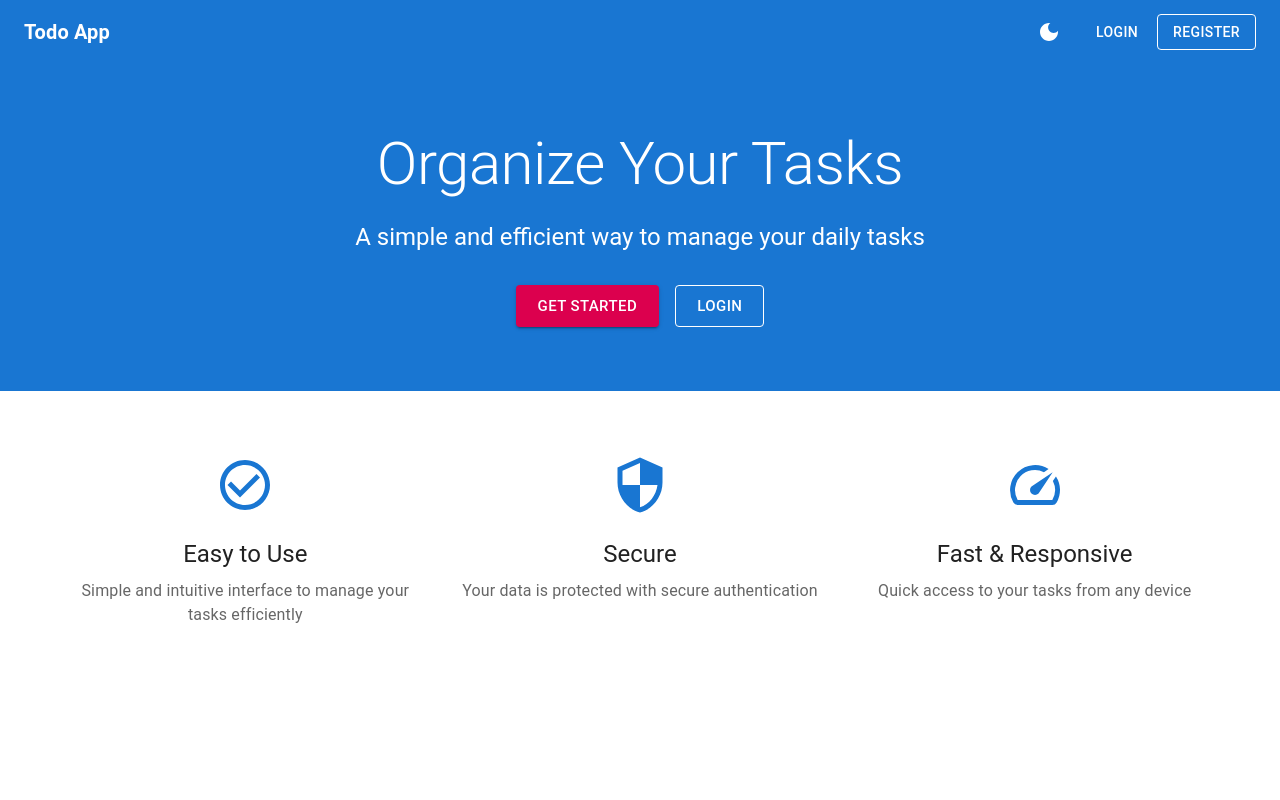
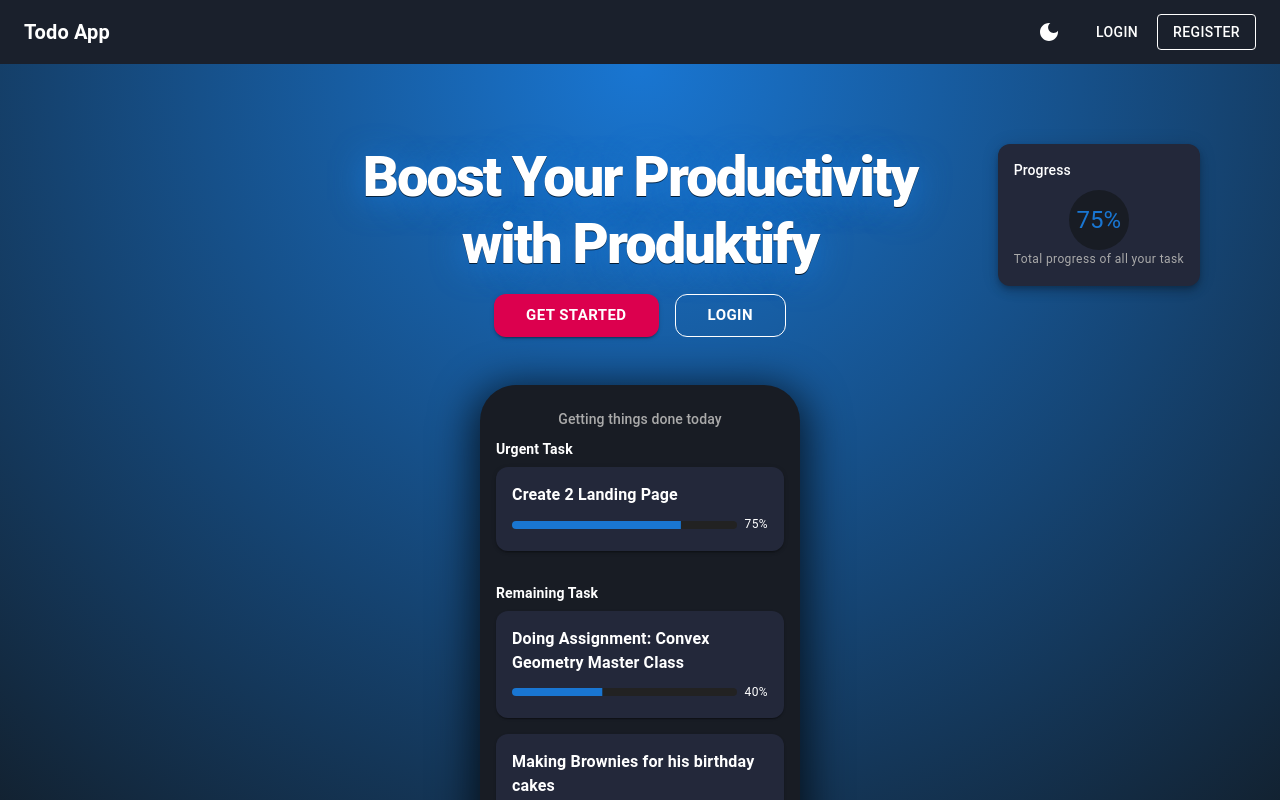
Before and after one commit to Amir2210/cursor-ai-sandbox, a React (Vite) app: page / in a window 1280 px wide. Shown: the top 800 px of the page. Built offline with nearby package versions, Linux system fonts and the light colour scheme.

Commit message:
Change the landing page style

```diff
--- a/src/components/Navbar.jsx
+++ b/src/components/Navbar.jsx
@@ -38,7 +38,13 @@
   };
 
   return (
-    <AppBar position="static" color="primary" elevation={0}>
+    <AppBar
+      position="static"
+      sx={{
+        bgcolor: '#1a202c', // Dark background color
+        boxShadow: '0 2px 8px rgba(0,0,0,0.6)', // Subtle shadow
+      }}
+    >
       <Toolbar>
         <Typography
           variant="h6"
@@ -47,7 +53,7 @@
           sx={{
             flexGrow: 1,
             textDecoration: 'none',
-            color: 'inherit',
+            color: 'white', // Ensure text is white
             fontWeight: 'bold'
           }}
         >
@@ -65,7 +71,7 @@
                 variant="body1"
                 sx={{
                   mr: 2,
-                  color: 'inherit',
+                  color: 'white', // Ensure text is white
                   fontWeight: 500
                 }}
               >
@@ -119,6 +125,7 @@
                 variant="outlined"
                 sx={{
                   borderColor: 'white',
+                  color: 'white', // Ensure text is white
                   '&:hover': {
                     borderColor: 'white',
                     backgroundColor: 'rgba(255, 255, 255, 0.1)'
--- a/src/pages/Landing.jsx
+++ b/src/pages/Landing.jsx
@@ -1,36 +1,69 @@
 import React from 'react';
-import { Box, Container, Typography, Button, Grid } from '@mui/material';
+import { Box, Container, Typography, Button, Grid, Paper, Avatar, LinearProgress, useTheme } from '@mui/material';
 import { Link as RouterLink } from 'react-router-dom';
 import CheckCircleOutlineIcon from '@mui/icons-material/CheckCircleOutline';
 import SecurityIcon from '@mui/icons-material/Security';
 import SpeedIcon from '@mui/icons-material/Speed';
 
+const mockTasks = [
+  {
+    title: 'Create 2 Landing Page',
+    progress: 75,
+    urgent: true,
+  },
+  {
+    title: 'Doing Assignment: Convex Geometry Master Class',
+    progress: 40,
+    urgent: false,
+  },
+  {
+    title: 'Making Brownies for his birthday cakes',
+    progress: 100,
+    urgent: false,
+  },
+];
+
 const Landing = () => {
+  const theme = useTheme();
   return (
-    <Box sx={{ minHeight: 'calc(100vh - 64px)' }}>
+    <Box sx={{ minHeight: '100vh', bgcolor: 'background.default', position: 'relative', overflow: 'hidden' }}>
       {/* Hero Section */}
       <Box
         sx={{
-          bgcolor: 'primary.main',
-          color: 'white',
-          py: 8,
-          textAlign: 'center'
+          position: 'relative',
+          display: 'flex',
+          flexDirection: 'column',
+          alignItems: 'center',
+          justifyContent: 'center',
+          pt: 10,
+          pb: 6,
+          background: 'radial-gradient(circle at 50% 0%, #1976d2 0%, #111 100%)',
         }}
       >
-        <Container maxWidth="md">
-          <Typography variant="h2" component="h1" gutterBottom>
-            Organize Your Tasks
-          </Typography>
-          <Typography variant="h5" component="h2" gutterBottom sx={{ mb: 4 }}>
-            A simple and efficient way to manage your daily tasks
-          </Typography>
+        <Typography
+          variant="h2"
+          component="h1"
+          sx={{
+            fontWeight: 900,
+            fontSize: { xs: '2.2rem', md: '3.5rem' },
+            textAlign: 'center',
+            color: 'white',
+            letterSpacing: '-2px',
+            mb: 2,
+            textShadow: '0 4px 32px #1976d2, 0 1px 0 #000',
+            zIndex: 2,
+          }}
+        >
+          Boost Your Productivity<br />with Produktify
+        </Typography>
+        <Box sx={{ display: 'flex', gap: 2, mb: 4, zIndex: 2 }}>
           <Button
             component={RouterLink}
             to="/register"
             variant="contained"
             color="secondary"
             size="large"
-            sx={{ mr: 2 }}
+            sx={{ fontWeight: 700, px: 4, borderRadius: 3 }}
           >
             Get Started
           </Button>
@@ -40,10 +73,120 @@
             variant="outlined"
             color="inherit"
             size="large"
+            sx={{ fontWeight: 700, px: 4, borderRadius: 3, borderColor: 'white', color: 'white' }}
           >
             Login
           </Button>
-        </Container>
+        </Box>
+        {/* Phone Mockup */}
+        <Box
+          sx={{
+            position: 'relative',
+            width: { xs: 260, sm: 320 },
+            height: { xs: 520, sm: 600 },
+            mx: 'auto',
+            borderRadius: '36px',
+            boxShadow: '0 8px 40px 8px #000a',
+            background: '#181c24',
+            p: 2,
+            zIndex: 2,
+            mt: 2,
+            mb: 2,
+            display: 'flex',
+            flexDirection: 'column',
+            justifyContent: 'flex-start',
+            alignItems: 'center',
+          }}
+        >
+          <Typography variant="subtitle2" color="#aaa" sx={{ mb: 1, mt: 1 }}>
+            Getting things done today
+          </Typography>
+          <Box sx={{ width: '100%', mb: 2 }}>
+            <Typography variant="body2" color="#fff" sx={{ fontWeight: 700, mb: 1 }}>
+              Urgent Task
+            </Typography>
+            <Paper elevation={2} sx={{ bgcolor: '#23283a', p: 2, mb: 2, borderRadius: 3 }}>
+              <Typography variant="body1" color="#fff" sx={{ fontWeight: 600 }}>
+                {mockTasks[0].title}
+              </Typography>
+              <Box sx={{ display: 'flex', alignItems: 'center', mt: 1 }}>
+                <LinearProgress
+                  variant="determinate"
+                  value={mockTasks[0].progress}
+                  sx={{ flex: 1, height: 8, borderRadius: 5, bgcolor: '#222', '& .MuiLinearProgress-bar': { bgcolor: '#1976d2' } }}
+                />
+                <Typography variant="caption" color="#fff" sx={{ ml: 1 }}>
+                  {mockTasks[0].progress}%
+                </Typography>
+              </Box>
+            </Paper>
+          </Box>
+          <Box sx={{ width: '100%' }}>
+            <Typography variant="body2" color="#fff" sx={{ fontWeight: 700, mb: 1 }}>
+              Remaining Task
+            </Typography>
+            <Paper elevation={1} sx={{ bgcolor: '#23283a', p: 2, mb: 2, borderRadius: 3 }}>
+              <Typography variant="body1" color="#fff" sx={{ fontWeight: 600 }}>
+                {mockTasks[1].title}
+              </Typography>
+              <Box sx={{ display: 'flex', alignItems: 'center', mt: 1 }}>
+                <LinearProgress
+                  variant="determinate"
+                  value={mockTasks[1].progress}
+                  sx={{ flex: 1, height: 8, borderRadius: 5, bgcolor: '#222', '& .MuiLinearProgress-bar': { bgcolor: '#1976d2' } }}
+                />
+                <Typography variant="caption" color="#fff" sx={{ ml: 1 }}>
+                  {mockTasks[1].progress}%
+                </Typography>
+              </Box>
+            </Paper>
+            <Paper elevation={1} sx={{ bgcolor: '#23283a', p: 2, borderRadius: 3 }}>
+              <Typography variant="body1" color="#fff" sx={{ fontWeight: 600 }}>
+                {mockTasks[2].title}
+              </Typography>
+              <Box sx={{ display: 'flex', alignItems: 'center', mt: 1 }}>
+                <LinearProgress
+                  variant="determinate"
+                  value={mockTasks[2].progress}
+                  sx={{ flex: 1, height: 8, borderRadius: 5, bgcolor: '#222', '& .MuiLinearProgress-bar': { bgcolor: '#1976d2' } }}
+                />
+                <Typography variant="caption" color="#fff" sx={{ ml: 1 }}>
+                  {mockTasks[2].progress}%
+                </Typography>
+              </Box>
+            </Paper>
+          </Box>
+        </Box>
+        {/* Floating Progress Card */}
+        <Paper elevation={6} sx={{ position: 'absolute', right: { xs: 16, md: 80 }, top: { xs: 40, md: 80 }, bgcolor: '#23283a', p: 2, borderRadius: 3, minWidth: 120, zIndex: 3, display: { xs: 'none', sm: 'block' } }}>
+          <Typography variant="subtitle2" color="#fff" sx={{ mb: 1 }}>
+            Progress
+          </Typography>
+          <Box sx={{ display: 'flex', flexDirection: 'column', alignItems: 'center' }}>
+            <Box sx={{ position: 'relative', display: 'inline-flex' }}>
+              <Box sx={{ width: 60, height: 60, borderRadius: '50%', bgcolor: '#181c24', display: 'flex', alignItems: 'center', justifyContent: 'center' }}>
+                <Typography variant="h5" color="#1976d2">
+                  75%
+                </Typography>
+              </Box>
+            </Box>
+            <Typography variant="caption" color="#aaa">
+              Total progress of all your task
+            </Typography>
+          </Box>
+        </Paper>
+        {/* Floating User Card */}
+        <Paper elevation={6} sx={{ position: 'absolute', left: { xs: 16, md: 80 }, bottom: { xs: 16, md: 80 }, bgcolor: '#23283a', p: 2, borderRadius: 3, minWidth: 220, display: 'flex', alignItems: 'center', gap: 2, zIndex: 3 }}>
+          <Avatar src="https://randomuser.me/api/portraits/women/44.jpg" alt="Airisha Chituru" sx={{ width: 48, height: 48 }} />
+          <Box>
+            <Typography variant="body2" color="#fff">
+              Task has been completed
+            </Typography>
+            <Typography variant="caption" color="#aaa">
+              by Airisha Chituru
+            </Typography>
+          </Box>
+        </Paper>
       </Box>
 
       {/* Features Section */}
```
